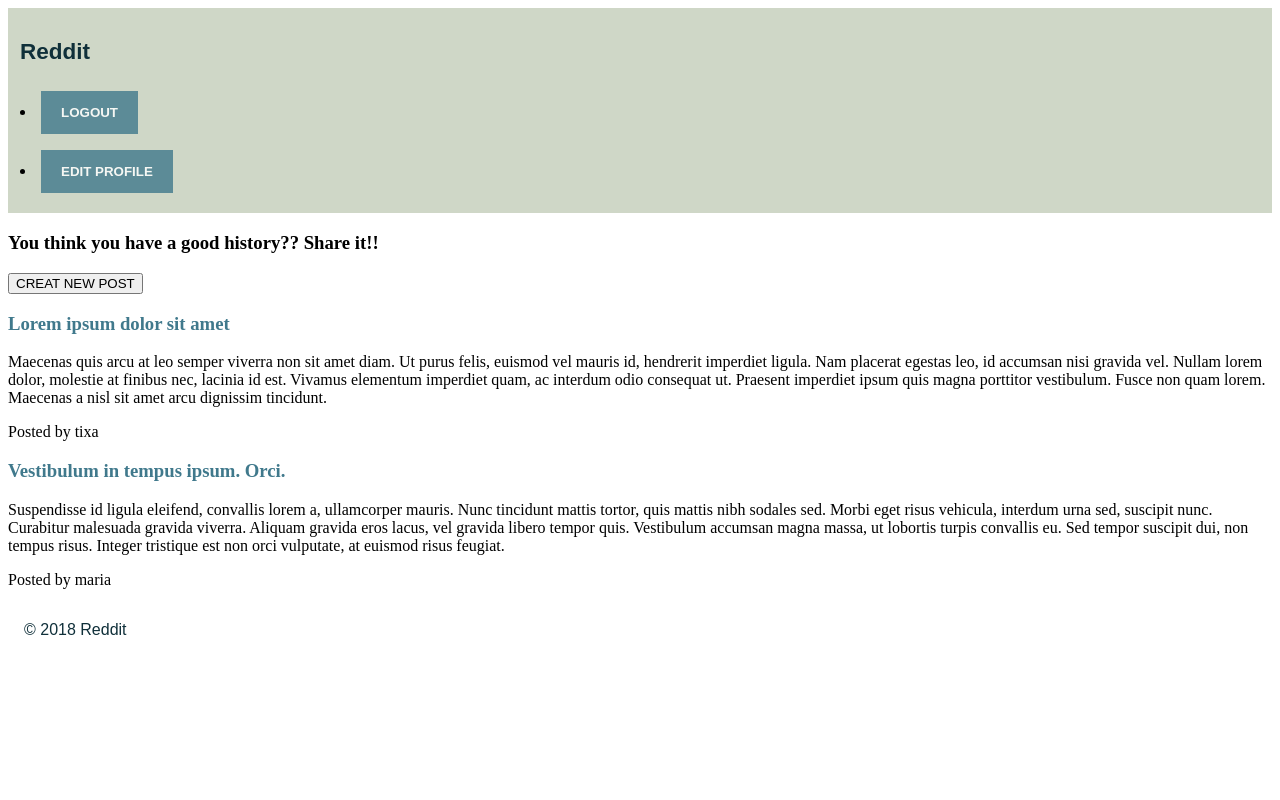
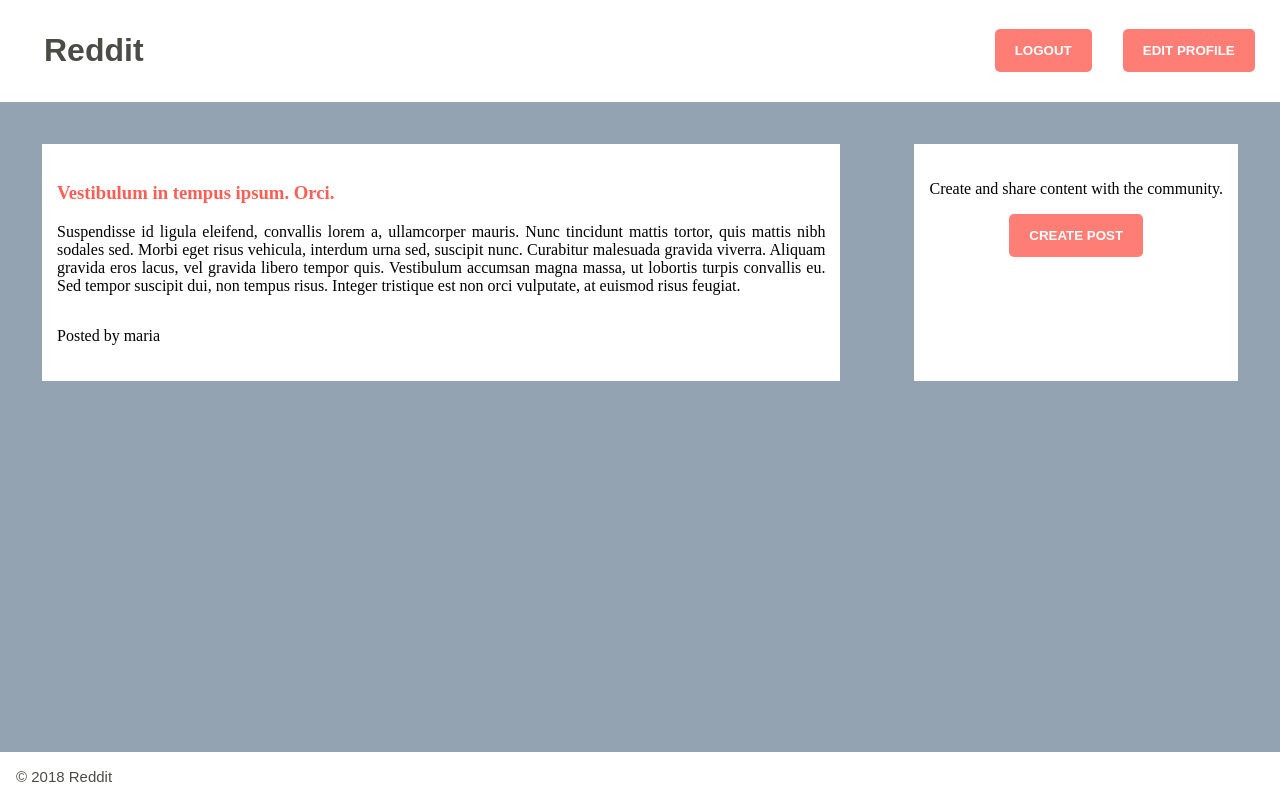
Before and after one commit to japp2015/FEUP-LTW, a PHP site: page /main.php in a window 1280 px wide. Run offline with PHP 8.4, Linux system fonts and the light colour scheme; the visitor is signed in with stand-in values (Sample User, id 1); data comes from the database, SQL or seed files in the repository; both versions use the stored data as it was after the commit.

Commit message:
Started working on .css :construction:

```diff
--- a/change_password.php
+++ b/change_password.php
@@ -36,4 +36,5 @@
     </form>
 
 </body>
+
 </html>
--- /dev/null
+++ b/layout.css
@@ -0,0 +1,49 @@
+/* ----- HEADER ----- */
+
+body>header {
+    display: flex;
+    justify-content: space-between;
+}
+
+#menu li {
+    display: inline-block;
+}
+
+/* ----- SECTIONS ----- */
+
+body section {
+    background-color: white;
+    margin: 2em;
+    padding: 20px 0;
+}
+
+.container {
+    display: grid;
+    grid-gap: 10px;
+    padding: 10px;
+    grid-template-areas:
+    "post create_post";
+}
+
+#create_post {
+    grid-area: create_post;
+    grid-row-start: 1;
+    grid-row-end: 1;
+}
+
+#post {
+    grid-area: post;
+}
+
+#post footer {
+    display: flex;
+}
+
+/* ----- FOOTER ----- */
+
+body>footer {
+    position: fixed;
+    left: 0;
+    bottom: 0;
+    width: 100%;
+}
--- a/login.php
+++ b/login.php
@@ -3,7 +3,7 @@
 
 <head>
     <meta name="viewport" content="width=device-width, initial-scale=1">
-    <link href="style.css" rel="stylesheet">
+    <link href="forms.css" rel="stylesheet">
 </head>
 
 <body>
--- a/main.php
+++ b/main.php
@@ -12,46 +12,60 @@ $posts = $query->fetchAll(); ?>
 <head>
     <meta name="viewport" content="width=device-width, initial-scale=1">
     <link href="style.css" rel="stylesheet">
+    <link href="layout.css" rel="stylesheet">
 </head>
 
 <body>
 
     <header id="topBar">
-      <h2>Reddit</h2>
-
-      <?php
-      if (!isset($_SESSION['username'])){?>
+        <h1>Reddit</h1>
+        <?php if (!isset($_SESSION['username'])) { ?>
         <nav id="menu">
             <ul>
                 <li> <button type="button" onclick="location.href='login.php';">LOGIN</button> </li>
-          <li> <button type="button" onclick="location.href='signup.php';">SIGN UP</button> </li> <?php
-      }else{?>
+                <li> <button type="button" onclick="location.href='signup.php';">SIGN UP</button> </li>
+            </ul>
+        </nav>
+        <?php } else { ?>
+        <nav id="menu">
+            <ul>
                 <li> <button type="button" onclick="location.href='logout.php';">LOGOUT</button> </li>
                 <li> <button type="button" onclick="location.href='edit_profile.php';">EDIT PROFILE</button> </li>
             </ul>
         </nav>
-      <?php }?>
+        <?php } ?>
     </header>
 
-    <section id="new_post">
-      <h3> You think you have a good history?? Share it!! </h3>
-      <button type="button" onclick="location.href='new_post.php';">CREAT NEW POST</button>
+    <div class="container">
+
+        <section id="create_post">
+            <p> Create and share content with the community. </p>
+            <div class="button">
+                <button type="button" onclick="location.href='new_post.php';">CREATE POST</button>
+            </div>
         </section>
 
+        <?php foreach($posts as $post) { ?>
         <section id="post">
-      <?php foreach($posts as $post) { ?>
+
             <article>
-        <a  href="single_post.php?id=<?=$post['id']?>";><?php echo "<h3>" . $post['title'] . "</h3>";?></a>
+                <a href="single_post.php?id=<?=$post['id']?>" ;>
+                    <?php echo "<h3>" . $post['title'] . "</h3>";?></a>
                 <?php echo "<p>" . $post['fulltext'] . "</p>"; ?>
+                <footer>
                     <?php echo "<p> Posted by " . $post['username'] . "</p>"; ?>
+                </footer>
             </article>
+
+        </section>
         <? } ?>
-    </section>
 
-  </body>
+    </div>
 
     <footer>
         <p>&copy; 2018 Reddit</p>
     </footer>
 
+</body>
+
 </html>
--- a/signup.php
+++ b/signup.php
@@ -3,7 +3,7 @@
 
 <head>
     <meta name="viewport" content="width=device-width, initial-scale=1">
-    <link href="style.css" rel="stylesheet">
+    <link href="forms.css" rel="stylesheet">
 </head>
 
 <body>
--- a/style.css
+++ b/style.css
@@ -1,170 +1,106 @@
 html {
-    background-color: white;
+    background-color: #93A3B1;
+}
+
+body {
+    margin: 0;
 }
 
 /* ----- HEADER ----- */
 
-header {
+body>header {
     font-family: Arial, Helvetica, sans-serif;
-    font-size: 15px;
-    background-color: #CFD7C7;
-    padding: 12px 12px;
+    background-color: white;
+    padding: 0 12px;
 }
 
-header button {
-    background-color: #40798C;
+body>header button {
+    background-color: #FE5F55;
     color: white;
     font-weight: bold;
     padding: 14px 20px;
-    margin: 8px 0;
+    margin: 1em;
+    border-radius: 5px;
     border: none;
     opacity: 0.8;
 }
 
-header button:hover {
+body>header button:hover {
     opacity: 1;
     cursor: pointer;
 }
 
-h2 {
-    color: #10303A;
+body>header h1 {
+    color: #4C4C47;
     font-family: Arial, Helvetica, sans-serif;
+    margin: 0;
+    padding: 1em;
+}
+
+#menu li {
+    background-color: white;
+    list-style-type: none;
 }
 
 /* ----- FOOTER ----- */
 
 body>footer {
     background-color: white;
-    color: #10303A;
+    color: #4C4C47;
     font-family: Arial, Helvetica, sans-serif;
     padding: 1em;
-    margin-right: 1em;
+    margin: 0;
     height: 1em;
 }
 
 body>footer p {
     margin: 0;
+    font-size: 15px;
 }
 
-/* ----- LOGIN FORM ----- */
+/* ----- SECTIONS ----- */
+/* ===== CREATE POST ===== */
 
-form {
-    border: 3px solid #CFD7C7;
-    font-family: Arial, Helvetica, sans-serif;
-}
-
-.login-form-title {
-    text-align: center;
-    color: #10303A;
-    font-weight: bold;
-}
-
-/* Full-width inputs */
-input[type=text], input[type=password] {
-    width: 100%;
-    padding: 12px 12px;
-    display: inline-block;
-    border: 1px solid #CFD7C7;
-    box-sizing: border-box;
-}
-
-input[type=text]:focus, input[type=password]:focus {
-    border: 1px solid #40798C;
-}
-
-.input_container {
-    display: flex;
-    width: 100%;
-    margin-bottom: 20px;
-}
-
-.login {
-    position: fixed;
-    left: 0;
-    top: 0;
-    width: 100%;
-    height: 100%;
-    background-color: #CFD7C7;
-    padding-top: 60px;
-}
-
-.login_content {
-    background-color: #CFD7C7;
-    margin: 5px auto;
-    width: 80%;
-}
-
-form button {
-    background-color: #40798C;
+#create_post button {
+    background-color: #FE5F55;
     color: white;
     font-weight: bold;
     padding: 14px 20px;
-    margin: 8px 0;
+    border-radius: 5px;
     border: none;
-    width: 100%;
     opacity: 0.8;
+    text-align: center;
 }
 
-form button:hover {
+#create_post button:hover {
     opacity: 1;
     cursor: pointer;
 }
 
-.signup_link {
+#create_post .button {
     text-align: center;
-    font-size: 12px;
 }
 
-/* Remove decoration from hyperlinks */
-a {
+#create_post p {
+    padding: 0 15px;
+    text-align: justify;
+    text-justify: inter-word;
+}
+
+/* ===== POST ===== */
+
+#post a {
     text-decoration: none;
-    color: #40798C;
+    color: #FE5F55;
     font-weight: bold;
 }
 
-/*
-.imgcontainer {
-    text-align: center;
-    margin: 15px 0 15px 0;
+#post h3 {
+    padding: 0 15px;
 }
 
-i {
-    padding: 10px;
-    background: #40798C;
-    opacity: 0.8;
-    color: white;
-    text-align: center;
-    width: 20px;
-    height: 20px;
-}*/
-
-/* ----- SIGN UP FORM ----- */
-
-hr {
-    border: 0.5px solid white;
-    margin-bottom: 25px;
+#post p {
+    padding: 0 15px;
+    text-align: justify;
+    text-justify: inter-word;
 }
-
-.container {
-    width: 100%;
-    margin-bottom: 15px;
-}
-
-.signup {
-    position: fixed;
-    z-index: 1;
-    left: 0;
-    top: 0;
-    width: 100%;
-    height: 100%;
-    overflow: auto;
-    background-color: #CFD7C7;
-    padding-top: 60px;
-}
-
-.signup_content {
-    background-color: #CFD7C7;
-    margin: 5px auto;
-    border: 1px solid #CFD7C7;
-    width: 80%;
-}
```
Also changed, not shown: forms.css (added, +106 -0 lines), new_post.php (+30 -7 lines), single_post.php (+37 -14 lines), database.db, edit_profile.php (line endings or trailing spaces), responsive.css (added). Lines whose indentation alone changed are shown as unchanged.
